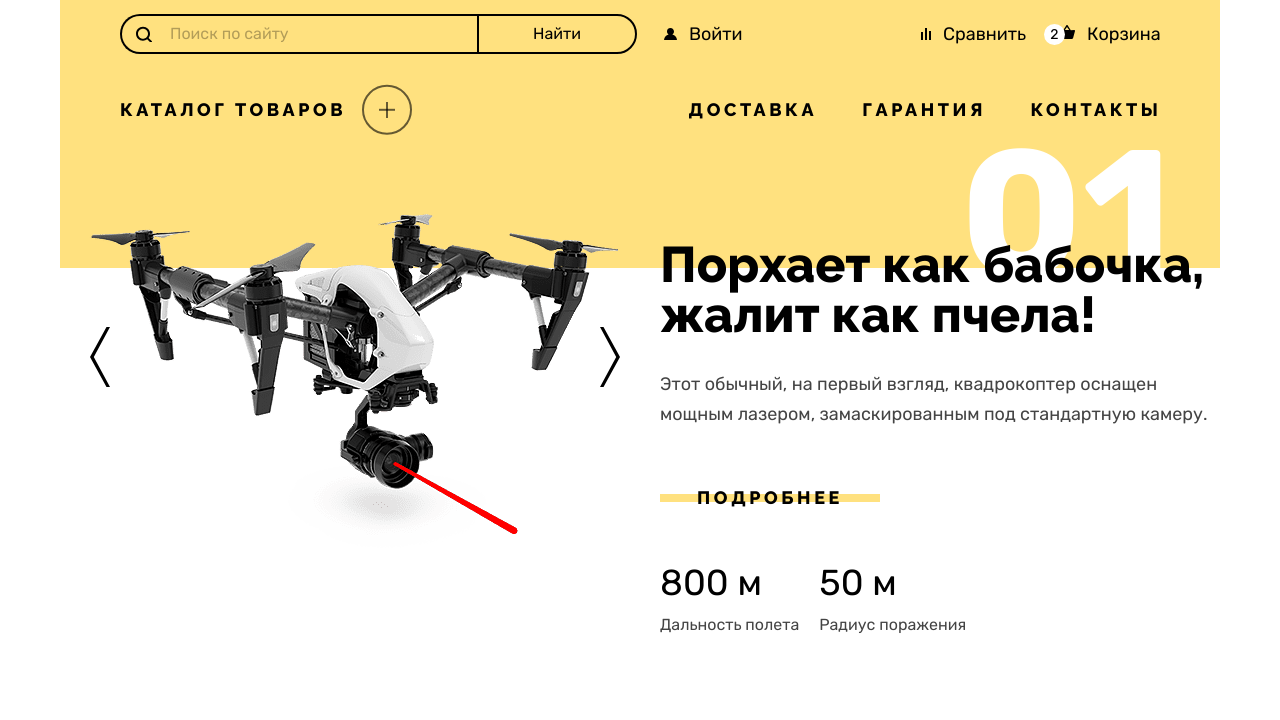
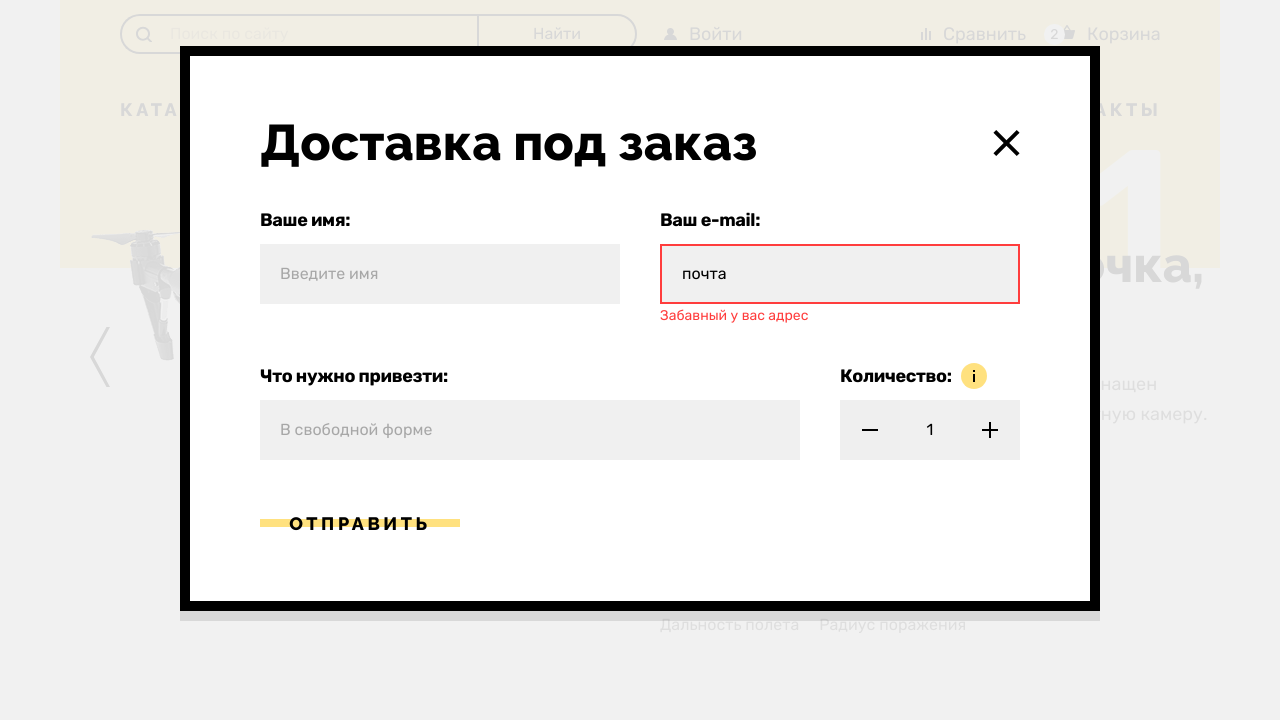
Before and after one commit to mis3rably/1976751-device-35, a website: page index.html in a window 1280 px wide. Shown: the part 72-792 px from the top of the page. Drawn offline with Linux system fonts and the light colour scheme.

Commit message:
проверено модальное окно по pixel perfect

```diff
--- a/index.html
+++ b/index.html
@@ -174,7 +174,7 @@
             <img class="product-showcase-img" src="images/slider-drone.png" width="560" height="560"
               alt="Фотография товара.">
             <section class="product-showcase-item">
-              <h2 class="product-showcase-heading title">Порхает как бабочка, жалит как пчела!</h2>
+              <h3 class="product-showcase-heading title">Порхает как бабочка, жалит как пчела!</h3>
               <p class="product-showcase-text">Этот обычный, на первый взгляд, квадрокоптер оснащен мощным лазером,
                 замаскированным под стандартную камеру.</p>
               <a class="product-showcase-link main-link flex" href="#">Подробнее</a>
@@ -195,7 +195,7 @@
             <img class="product-showcase-img" src="images/slider-band.png" width="560" height="560"
               alt="Фотография товара.">
             <section class="product-showcase-item">
-              <h2 class="product-showcase-heading title">Худеем правильно!</h2>
+              <h3 class="product-showcase-heading title">Худеем правильно!</h3>
               <p class="product-showcase-text">Мотивирующие фитнес-браслеты помогут найти в себе силы не пропускать
                 занятия и соблюдать диету.</p>
               <a class="product-showcase-link main-link flex" href="#">Подробнее</a>
@@ -212,7 +212,7 @@
             <img class="product-showcase-img" src="images/slider-stick.png" width="560" height="560"
               alt="Фотография товара.">
             <section class="product-showcase-item">
-              <h2 class="product-showcase-heading title">Делай селфи, как Бен Стиллер!</h2>
+              <h3 class="product-showcase-heading title">Делай селфи, как Бен Стиллер!</h3>
               <p class="product-showcase-text">Самая длинная палка для селфи доступна в нашем магазине. Восемь (Восемь,
                 Карл!) метров длиной и весом всего 5 кг.</p>
               <a class="product-showcase-link main-link flex" href="#">Подробнее</a>
@@ -483,28 +483,28 @@
           </a>
         </div>
       </footer>
-      <div class="modal-container modal-close">
+      <div class="modal-container">
         <section class="modal-content flex">
           <h2 class="modal-heading">Доставка под заказ</h2>
           <button class="modal-button-close state-default" type="button">
             <span class="visually-hidden">Закрыть модальное окно.</span>
           </button>
-          <form action="https://echo.htmlacademy.ru/" method="post" class="modal-form">
+          <form action="https://echo.htmlacademy.ru/" method="get" class="modal-form">
             <fieldset class="modal-fieldset fieldset-user flex">
               <p class="field-group flex">
                 <label class="modal-label" for="subscribe-user">Ваше имя:</label>
-                <input type="text" class="modal-input modal-input-user" id="subscribe-user" placeholder="Введите имя" required>
+                <input type="text" class="modal-input modal-input-user" id="subscribe-user" placeholder="Введите имя" name="modal-input-user" required>
               </p>
               <p class="field-group flex">
                 <label class="modal-label" for="subscribe-email">Ваш e-mail:</label>
-                <input type="email" class="modal-input modal-input-email error-border" id="subscribe-email" placeholder="Введите почту" required>
+                <input type="email" class="modal-input modal-input-email" id="subscribe-email" placeholder="Введите почту" name="modal-input-email" value="почта" required>
                 <span class="modal-input-user-error-text">Забавный у вас адрес</span>
               </p>
             </fieldset>
             <fieldset class="modal-fieldset fieldset-order flex">
               <p class="field-group flex">
                 <label class="modal-label" for="subscribe-order">Что нужно привезти:</label>
-                <input type="text" class="modal-input modal-input-order" id="subscribe-order" placeholder="В свободной форме" required>
+                <input type="text" class="modal-input modal-input-order" id="subscribe-order" placeholder="В свободной форме" name="modal-input-order" required>
               </p>
               <div class="field-group field-group-tool-tip flex">
                 <label class="modal-label label-tool-tip" tabindex="0">Количество:</label>
@@ -515,7 +515,7 @@
                   <button class="modal-input-number-button input-decrease" type="button">
                     <span class="visually-hidden">Уменьшить количество заказов.</span>
                   </button>
-                  <input type="number" class="modal-input modal-input-number" required value="1">
+                  <input type="number" class="modal-input modal-input-number" name="modal-input-number" required value="1">
                   <button class="modal-input-number-button input-increase" type="button">
                     <span class="visually-hidden">Увеличить количество заказов.</span>
                   </button>
--- a/styles/styles.css
+++ b/styles/styles.css
@@ -895,7 +895,7 @@ body {
 
 .modal-button-send {
   position: relative;
-  width: 190px;
+  width: 200px;
   border: 0;
   background-color: transparent;
   margin-top: 52px;
@@ -2154,13 +2154,13 @@ body {
 
 .modal-button-close::before,
 .modal-button-close::after {
-  width: 28px;
-  height: 3px;
+  width: 33px;
+  height: 4px;
   background-color: #000000;
   content: "";
   position: absolute;
   top: 0;
-  left: 0;
+  left: -4px;
   right: 0;
   bottom: 0;
   margin: auto;
@@ -2189,7 +2189,7 @@ body {
   background-color: #ffffff;
   border: 10px solid #000000;
   box-shadow: 0 10px 0 rgba(0, 0, 0, 0.1);
-  padding: 62px 60px;
+  padding: 62px 70px;
   justify-content: space-between;
   align-items: center;
 }
@@ -2202,8 +2202,8 @@ body {
 .modal-input-user-error-text {
   font-size: 14px;
   line-height: 20px;
-  color: #ff3d3d;
-  margin-top: 4px;
+  color: #000000;
+  margin-top: 2px;
 }
 
 .modal-input {
@@ -2273,8 +2273,12 @@ body {
   background-image: url("../images/modal-input-email.svg");
 }
 
-.error-border {
+.modal-input-email:invalid {
   border: 2px #ff3d3d solid;
+}
+
+.modal-input-email:invalid + .modal-input-user-error-text {
+  color: #ff3d3d;
 }
 
 .modal-input-order {
@@ -2320,7 +2324,7 @@ body {
 }
 
 .modal-fieldset + .modal-fieldset {
-  margin-top: 42px;
+  margin-top: 40px;
 }
 
 .input-decrease::before {
```
Also changed, not shown: images/catalog-menu-closed.svg (deleted).
